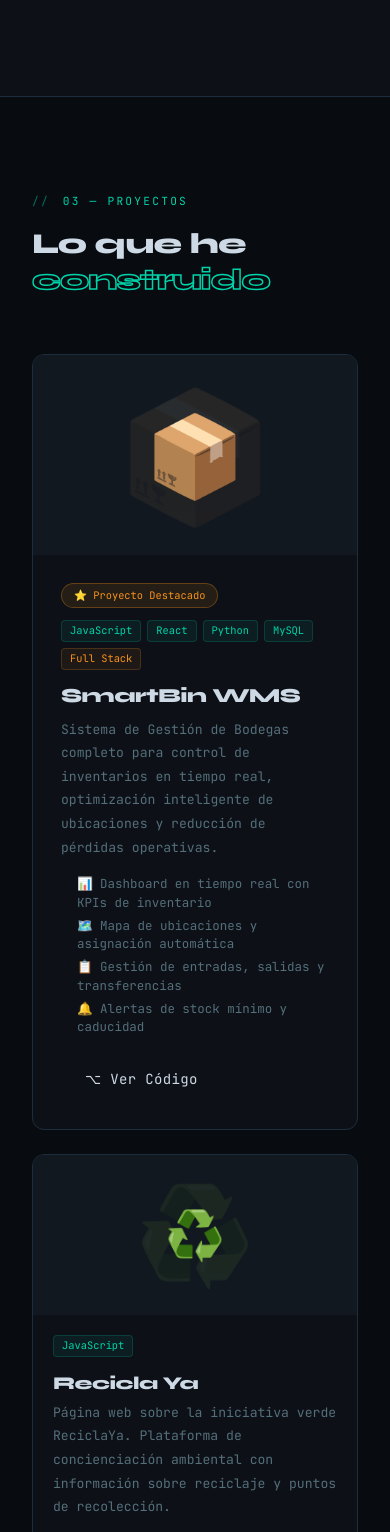
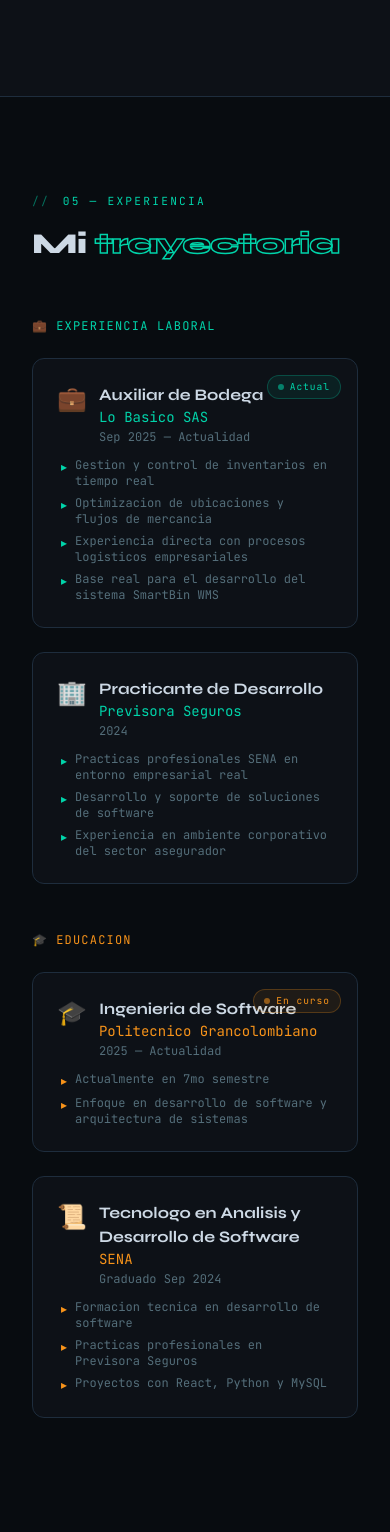
Before and after one commit to KeLeBrA99/Mi-portafolio, a React (Vite) app: page / in a window 390 px wide. Shown: the part 3916-5448 px from the top of the page. Built offline with nearby package versions, Linux system fonts and the light colour scheme.

Commit message:
Version 1.2

```diff
--- a/src/App.jsx
+++ b/src/App.jsx
@@ -1,11 +1,12 @@
 import { useState, useEffect } from 'react'
-import Navbar   from './components/Navbar'
-import Footer   from './components/Footer'
-import Hero     from './sections/Hero'
-import About    from './sections/About'
-import Skills   from './sections/Skills'
-import Projects from './sections/Projects'
-import Contact  from './sections/Contact'
+import Navbar     from './components/Navbar'
+import Footer     from './components/Footer'
+import Hero       from './sections/Hero'
+import About      from './sections/About'
+import Skills     from './sections/Skills'
+import Experience from './sections/Experience'
+import Projects   from './sections/Projects'
+import Contact    from './sections/Contact'
 
 export default function App() {
   const [dark, setDark] = useState(true)
@@ -44,6 +45,7 @@ export default function App() {
         <Hero />
         <About />
         <Skills />
+        <Experience />
         <Projects />
         <Contact />
       </main>
--- /dev/null
+++ b/src/sections/Experience.jsx
@@ -0,0 +1,164 @@
+import { useRef, useEffect } from 'react'
+
+const items = [
+  {
+    type: 'work',
+    icon: '💼',
+    role: 'Auxiliar de Bodega',
+    place: 'Lo Basico SAS',
+    period: 'Sep 2025 — Actualidad',
+    current: true,
+    bullets: [
+      'Gestion y control de inventarios en tiempo real',
+      'Optimizacion de ubicaciones y flujos de mercancia',
+      'Experiencia directa con procesos logisticos empresariales',
+      'Base real para el desarrollo del sistema SmartBin WMS',
+    ],
+  },
+  {
+    type: 'work',
+    icon: '🏢',
+    role: 'Practicante de Desarrollo',
+    place: 'Previsora Seguros',
+    period: '2024',
+    current: false,
+    bullets: [
+      'Practicas profesionales SENA en entorno empresarial real',
+      'Desarrollo y soporte de soluciones de software',
+      'Experiencia en ambiente corporativo del sector asegurador',
+    ],
+  },
+  {
+    type: 'edu',
+    icon: '🎓',
+    role: 'Ingenieria de Software',
+    place: 'Politecnico Grancolombiano',
+    period: '2025 — Actualidad',
+    current: true,
+    bullets: [
+      'Actualmente en 7mo semestre',
+      'Enfoque en desarrollo de software y arquitectura de sistemas',
+    ],
+  },
+  {
+    type: 'edu',
+    icon: '📜',
+    role: 'Tecnologo en Analisis y Desarrollo de Software',
+    place: 'SENA',
+    period: 'Graduado Sep 2024',
+    current: false,
+    bullets: [
+      'Formacion tecnica en desarrollo de software',
+      'Practicas profesionales en Previsora Seguros',
+      'Proyectos con React, Python y MySQL',
+    ],
+  },
+]
+
+export default function Experience() {
+  const ref = useRef(null)
+
+  useEffect(() => {
+    const observer = new IntersectionObserver(
+      entries => entries.forEach(e => {
+        if (e.isIntersecting) e.target.classList.add('visible')
+      }),
+      { threshold: 0.1 }
+    )
+    ref.current?.querySelectorAll('.reveal').forEach(el => observer.observe(el))
+    return () => observer.disconnect()
+  }, [])
+
+  const work = items.filter(i => i.type === 'work')
+  const edu  = items.filter(i => i.type === 'edu')
+
+  return (
+    <section id="experience" ref={ref} className="relative z-10 max-w-5xl mx-auto px-8 py-24">
+
+      <p className="reveal section-label">05 — Experiencia</p>
+      <h2 className="reveal font-syne font-black text-[clamp(1.8rem,5vw,2.8rem)] leading-tight tracking-tight mb-14">
+        Mi <span className="text-outline-sm">trayectoria</span>
+      </h2>
+
+      <div className="grid md:grid-cols-2 gap-12">
+
+        {/* Columna Laboral */}
+        <div>
+          <p className="reveal text-xs tracking-widest uppercase text-[#00d4aa] mb-6 flex items-center gap-2">
+            <span>💼</span> Experiencia Laboral
+          </p>
+          <div className="flex flex-col gap-6">
+            {work.map((item, i) => (
+              <div
+                key={i}
+                className="reveal relative bg-[#0d1117] border border-[#1e2d3d] rounded-xl p-6 hover:border-[#00d4aa] transition-all duration-250"
+              >
+                {item.current && (
+                  <span className="absolute top-4 right-4 inline-flex items-center gap-1.5 bg-[rgba(0,212,170,0.08)] border border-[rgba(0,212,170,0.25)] text-[#00d4aa] text-[0.6rem] tracking-widest px-2.5 py-1 rounded-full">
+                    <span className="w-1.5 h-1.5 rounded-full bg-[#00d4aa] animate-pulse" />
+                    Actual
+                  </span>
+                )}
+                <div className="flex items-start gap-3 mb-3">
+                  <span className="text-2xl">{item.icon}</span>
+                  <div>
+                    <h3 className="font-syne font-bold text-base text-[#cdd9e5]">{item.role}</h3>
+                    <p className="text-[#00d4aa] text-sm">{item.place}</p>
+                    <p className="text-[#546e7a] text-xs mt-0.5">{item.period}</p>
+                  </div>
+                </div>
+                <ul className="flex flex-col gap-1.5 mt-3 ml-1">
+                  {item.bullets.map((b, j) => (
+                    <li key={j} className="flex items-start gap-2 text-xs text-[#546e7a]">
+                      <span className="text-[#00d4aa] mt-0.5">▸</span>
+                      <span>{b}</span>
+                    </li>
+                  ))}
+                </ul>
+              </div>
+            ))}
+          </div>
+        </div>
+
+        {/* Columna Educacion */}
+        <div>
+          <p className="reveal text-xs tracking-widest uppercase text-[#f7931a] mb-6 flex items-center gap-2">
+            <span>🎓</span> Educacion
+          </p>
+          <div className="flex flex-col gap-6">
+            {edu.map((item, i) => (
+              <div
+                key={i}
+                className="reveal relative bg-[#0d1117] border border-[#1e2d3d] rounded-xl p-6 hover:border-[#f7931a] transition-all duration-250"
+              >
+                {item.current && (
+                  <span className="absolute top-4 right-4 inline-flex items-center gap-1.5 bg-[rgba(247,147,26,0.08)] border border-[rgba(247,147,26,0.25)] text-[#f7931a] text-[0.6rem] tracking-widest px-2.5 py-1 rounded-full">
+                    <span className="w-1.5 h-1.5 rounded-full bg-[#f7931a] animate-pulse" />
+                    En curso
+                  </span>
+                )}
+                <div className="flex items-start gap-3 mb-3">
+                  <span className="text-2xl">{item.icon}</span>
+                  <div>
+                    <h3 className="font-syne font-bold text-base text-[#cdd9e5]">{item.role}</h3>
+                    <p className="text-[#f7931a] text-sm">{item.place}</p>
+                    <p className="text-[#546e7a] text-xs mt-0.5">{item.period}</p>
+                  </div>
+                </div>
+                <ul className="flex flex-col gap-1.5 mt-3 ml-1">
+                  {item.bullets.map((b, j) => (
+                    <li key={j} className="flex items-start gap-2 text-xs text-[#546e7a]">
+                      <span className="text-[#f7931a] mt-0.5">▸</span>
+                      <span>{b}</span>
+                    </li>
+                  ))}
+                </ul>
+              </div>
+            ))}
+          </div>
+        </div>
+
+      </div>
+    </section>
+  )
+}
```
